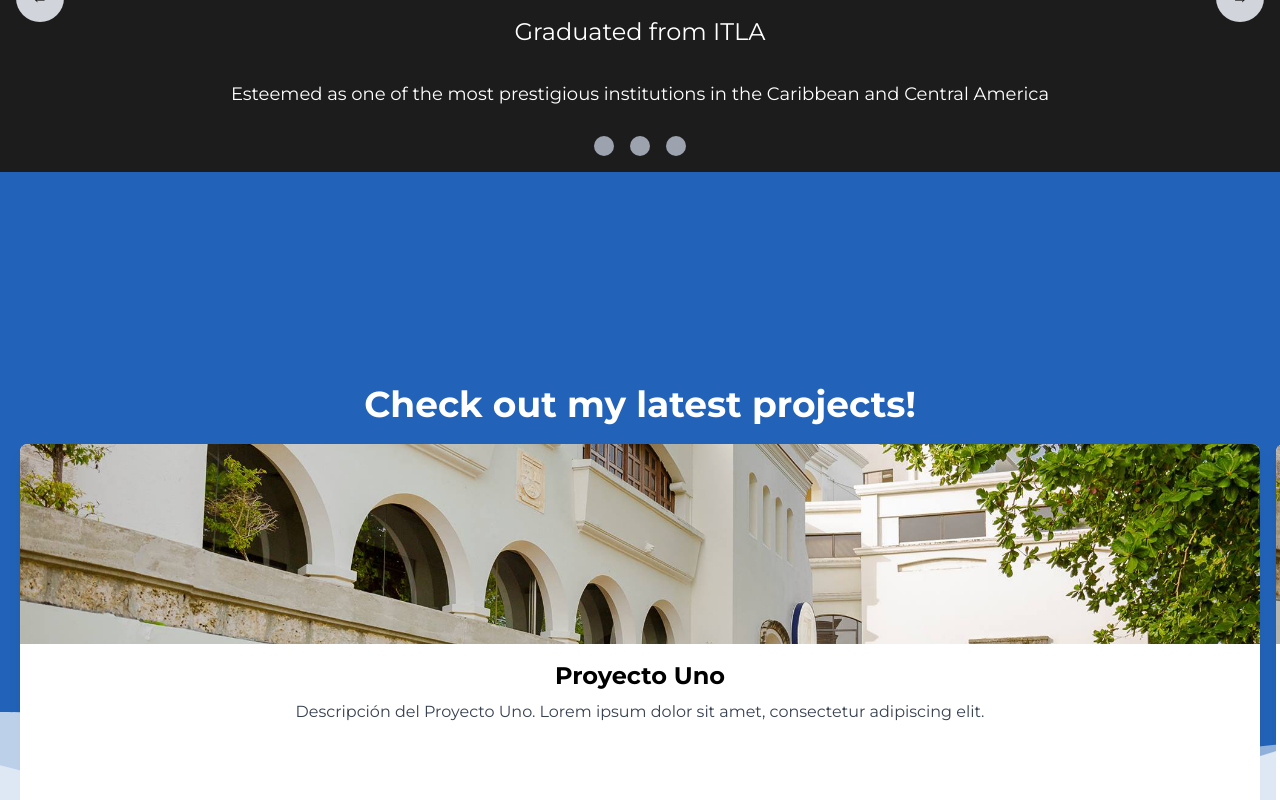
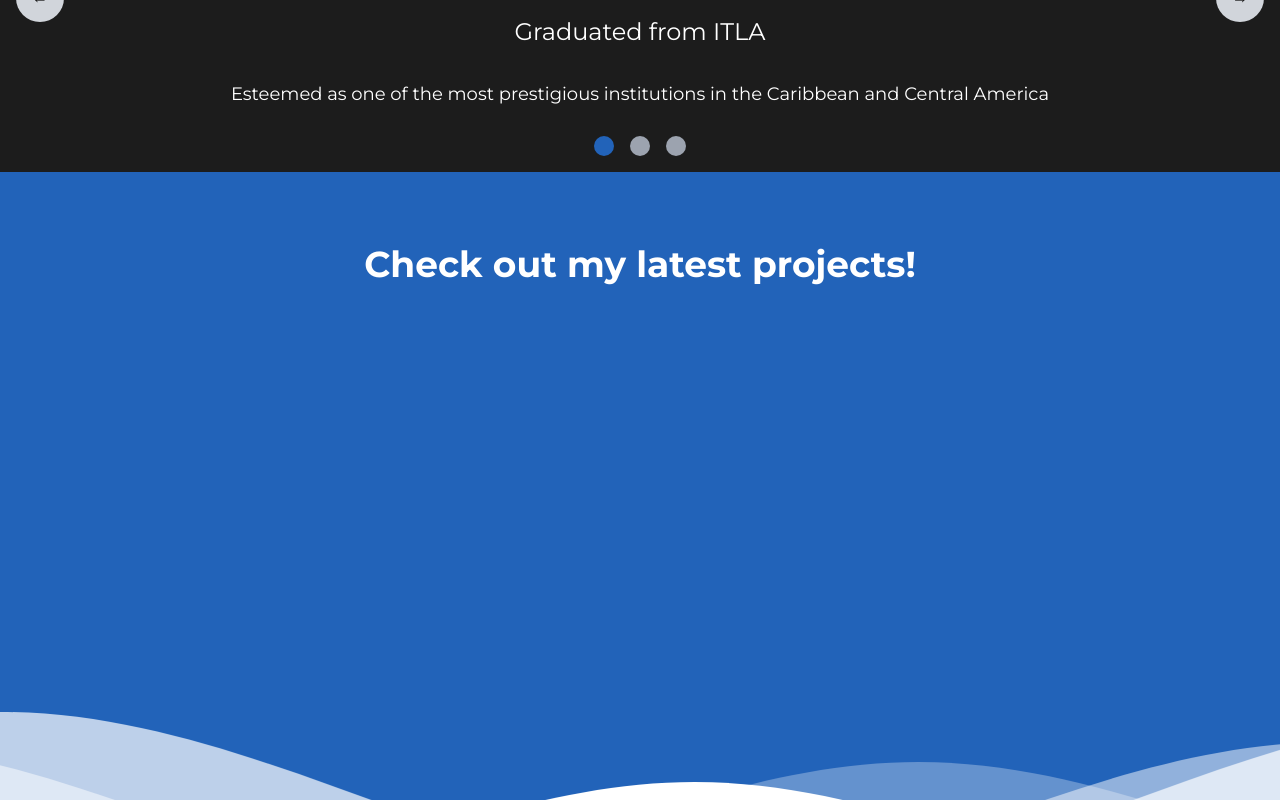
Before and after one commit to nasserissat/web-portafolio, an Angular app: page /home in a window 1280 px wide. Shown: the part 1500-2300 px from the top of the page. Built offline with nearby package versions, Linux system fonts and the light colour scheme.

Commit message:
carousel component automatizado

```diff
--- a/src/app/components/carousel.component.ts
+++ b/src/app/components/carousel.component.ts
@@ -3,7 +3,7 @@ import { Component, Input } from "@angular/core";
 @Component({
   selector: 'app-carousel',
   template: `
-    <div class="relative" *ngIf="slides">
+    <div class="relative cursor-pointer"  *ngIf="slides">
       <div class="flex overflow-hidden">
         <div class="flex transition-transform ease-in-out duration-300" [style.transform]="'translateX(-' + currentSlideIndex * 100 + '%)'">
           <ng-content></ng-content>
@@ -21,7 +21,7 @@ import { Component, Input } from "@angular/core";
         <button *ngFor="let slide of slides; let i = index"
                 (click)="goToSlide(i)"
                 class="h-2 w-2 rounded-full bg-gray-400 mx-2 p-2.5"
-                [class.bg-blue-500]="i === currentSlideIndex">
+                [class.bg-primary]="i === currentSlideIndex">
         </button>
       </div>
     </div>
@@ -47,4 +47,5 @@ export class CarouselComponent {
       this.currentSlideIndex = (this.currentSlideIndex + 1) % this.slides.length;
     }
   }
+
 }
--- a/src/app/pages/main.page.ts
+++ b/src/app/pages/main.page.ts
@@ -1,6 +1,7 @@
 import { Component, ElementRef, Renderer2, AfterViewInit, ViewChild, ViewChildren, QueryList } from "@angular/core";
 import { AnimatedNumberComponent } from "../components/animate-number.page";
 import { Slider } from "../models/models";
+import { CarouselComponent } from "../components/carousel.component";
 @Component({
     selector: 'main-page',
     template: `
@@ -24,7 +25,7 @@ import { Slider } from "../models/models";
         </div>
     </section>
 
-    <section id="about" class="grid bg-tertiary text-secondary h-screen  overflow-x-hidden overflow-y-hidden pt-[9vh]">
+    <section #aboutSection id="about" class="grid bg-tertiary text-secondary h-screen  overflow-x-hidden overflow-y-hidden pt-[9vh]">
         <div class="grid cols-span-12 items-center text-center p-5 lg:mx-[385px]">
             <h1 class="title font-bold text-xl lg:text-4xl py-4">Get to know a bit about me ;)</h1>
             <p class="md:text-lg text-center">
@@ -45,7 +46,11 @@ import { Slider } from "../models/models";
             <h3>Proyects completed</h3>
             <h3>Technologies mastered</h3>
         </div>
-        <app-carousel [slides]="customSlides">
+        <app-carousel
+         #carouselComponent
+        [slides]="customSlides"
+        (mouseenter)="stopCarousel()"
+        (mouseleave)="startCarousel()">
         <div class="flex-none w-full text-center" *ngFor="let slide of customSlides">
                 <i class="{{slide.icon}} text-white text-7xl xl:text-9xl max-h-44 pt-8"></i>
                   <div class="text-2xl py-8">{{ slide.title }}</div>
@@ -55,7 +60,7 @@ import { Slider } from "../models/models";
     </section>
     <section id="portafolio" class="wave-flex flex flex-col relative w-screen h-screen bg-primary pt-[9vh]">
         <h1 class="sub-title text-secondary">Check out my latest projects!</h1>
-        <div class="flex w-screen overflow-x-auto p-5 space-x-4  md:min-w-1/2 xl:min-w-1/3">
+        <div class="flex-1 w-screen overflow-x-auto p-5 space-x-4  md:min-w-1/2 xl:min-w-1/3">
   <div *ngFor="let project of projects" class="min-w-full max-h-full">
     <div class="bg-white shadow-lg rounded-lg">
       <img [src]="project.img" alt="{{ project.title }}" class="rounded-t-lg w-full object-cover" style="height: 200px;">
@@ -117,10 +122,6 @@ import { Slider } from "../models/models";
             <div class="mt-5 w-11/12">
                 <label for="company" class="font-semibold">Compañía</label>
                 <input id="company" name="company" type="text" placeholder="Compañía" class="input">
-            </div>
-            <div class="mt-5 w-11/12">
-                <label for="tel" class="font-semibold">Teléfono</label>
-                <input id="tel" name="tel" type="tel" placeholder="Teléfono" class="input">
             </div>
             <div class="mt-5 w-11/12">
                 <label for="message" class="font-semibold">Mensaje</label>
@@ -251,11 +252,16 @@ import { Slider } from "../models/models";
 })
 export class MainPage {
     @ViewChildren(AnimatedNumberComponent) animatedNumbers!: QueryList<AnimatedNumberComponent>;
+    @ViewChild('carouselComponent') carouselComponent: CarouselComponent | undefined;
+    @ViewChild('aboutSection', { read: ElementRef }) aboutSection: ElementRef | undefined;
+    private intervalId: any = null;
 
     constructor(private elRef: ElementRef, private renderer: Renderer2) {}
     ngAfterViewInit(): void {
         if (typeof window !== 'undefined') {
             this.renderer.listen('window', 'scroll', () => {
+                this.checkVisibilityAndSlide();
+
                 this.animatedNumbers.forEach(animNumber => {
                     const animatedNumberElement = animNumber.elRef.nativeElement;
                     const rect = animatedNumberElement.getBoundingClientRect();
@@ -271,6 +277,32 @@ export class MainPage {
             });
         }
     }
+    checkVisibilityAndSlide(): void {
+        if (!this.carouselComponent || !this.aboutSection) {
+            return;
+        }
+
+        const rect = this.aboutSection.nativeElement.getBoundingClientRect();
+        if (rect.top <= window.innerHeight && rect.bottom >= 0) {
+            this.startCarousel()
+        } else {
+            this.stopCarousel();
+        }
+    }
+    startCarousel() {
+        if (!this.intervalId) { // Comprueba si ya hay un intervalo corriendo
+          this.intervalId = window.setInterval(() => {
+            this.carouselComponent!.goToNextSlide();
+        }, 3000); // Ajusta el tiempo según sea necesario
+        }
+      }
+
+      stopCarousel() {
+        if (this.intervalId) {
+          clearInterval(this.intervalId);
+          this.intervalId = null;
+        }
+      }
     numbersToAnimate = [
         { maxValue: 2, duration: 2000, color: "text-secondary" },
         { maxValue: 6, duration: 2000, color: "text-secondary" },
@@ -300,47 +332,47 @@ export class MainPage {
         }
       ];
       projects: Slider[] = [
-        {
-            img: '../../assets/unibejpg.jpeg',
-            title: 'Proyecto Uno',
-            description: 'Descripción del Proyecto Uno. Lorem ipsum dolor sit amet, consectetur adipiscing elit.',
-            link: 'https://example.com/project-one',
-            icon: 'fa-solid fa-rocket'
-        },
-        {
-            img: '../../assets/unibejpg.jpeg',
-            title: 'Proyecto Dos',
-            description: 'Descripción del Proyecto Dos. Ipsum Lorem dolor sit amet, consectetur adipiscing elit.',
-            link: 'https://example.com/project-two',
-            icon: 'fa-solid fa-code'
-        },
-        {
-            img: '../../assets/unibejpg.jpeg',
-            title: 'Proyecto Tres',
-            description: 'Descripción del Proyecto Tres. Dolor sit amet, consectetur adipiscing elit lorem ipsum.',
-            link: 'https://example.com/project-three',
-            icon: 'fa-solid fa-palette'
-        },
-        {
-            img: '../../assets/unibejpg.jpeg',
-            title: 'Proyecto Cuatro',
-            description: 'Descripción del Proyecto Cuatro. Adipiscing elit consectetur, lorem ipsum dolor sit amet.',
-            link: 'https://example.com/project-four',
-            icon: 'fa-solid fa-users'
-        },
-        {
-            img: '../../assets/unibejpg.jpeg',
-            title: 'Proyecto Cinco',
-            description: 'Descripción del Proyecto Cinco. Consectetur adipiscing elit, dolor sit amet lorem ipsum.',
-            link: 'https://example.com/project-five',
-            icon: 'fa-solid fa-briefcase'
-        },
-        {
-            img: '../../assets/unibejpg.jpeg',
-            title: 'Proyecto Seis',
-            description: 'Descripción del Proyecto Seis. Elit consectetur adipiscing, lorem ipsum dolor sit amet.',
-            link: 'https://example.com/project-six',
-            icon: 'fa-solid fa-flask'
-        }
+        // {
+        //     img: '../../assets/unibejpg.jpeg',
+        //     title: 'Proyecto Uno',
+        //     description: 'Descripción del Proyecto Uno. Lorem ipsum dolor sit amet, consectetur adipiscing elit.',
+        //     link: 'https://example.com/project-one',
+        //     icon: 'fa-solid fa-rocket'
+        // },
+        // {
+        //     img: '../../assets/unibejpg.jpeg',
+        //     title: 'Proyecto Dos',
+        //     description: 'Descripción del Proyecto Dos. Ipsum Lorem dolor sit amet, consectetur adipiscing elit.',
+        //     link: 'https://example.com/project-two',
+        //     icon: 'fa-solid fa-code'
+        // },
+        // {
+        //     img: '../../assets/unibejpg.jpeg',
+        //     title: 'Proyecto Tres',
+        //     description: 'Descripción del Proyecto Tres. Dolor sit amet, consectetur adipiscing elit lorem ipsum.',
+        //     link: 'https://example.com/project-three',
+        //     icon: 'fa-solid fa-palette'
+        // },
+        // {
+        //     img: '../../assets/unibejpg.jpeg',
+        //     title: 'Proyecto Cuatro',
+        //     description: 'Descripción del Proyecto Cuatro. Adipiscing elit consectetur, lorem ipsum dolor sit amet.',
+        //     link: 'https://example.com/project-four',
+        //     icon: 'fa-solid fa-users'
+        // },
+        // {
+        //     img: '../../assets/unibejpg.jpeg',
+        //     title: 'Proyecto Cinco',
+        //     description: 'Descripción del Proyecto Cinco. Consectetur adipiscing elit, dolor sit amet lorem ipsum.',
+        //     link: 'https://example.com/project-five',
+        //     icon: 'fa-solid fa-briefcase'
+        // },
+        // {
+        //     img: '../../assets/unibejpg.jpeg',
+        //     title: 'Proyecto Seis',
+        //     description: 'Descripción del Proyecto Seis. Elit consectetur adipiscing, lorem ipsum dolor sit amet.',
+        //     link: 'https://example.com/project-six',
+        //     icon: 'fa-solid fa-flask'
+        // }
     ];
 }
```
